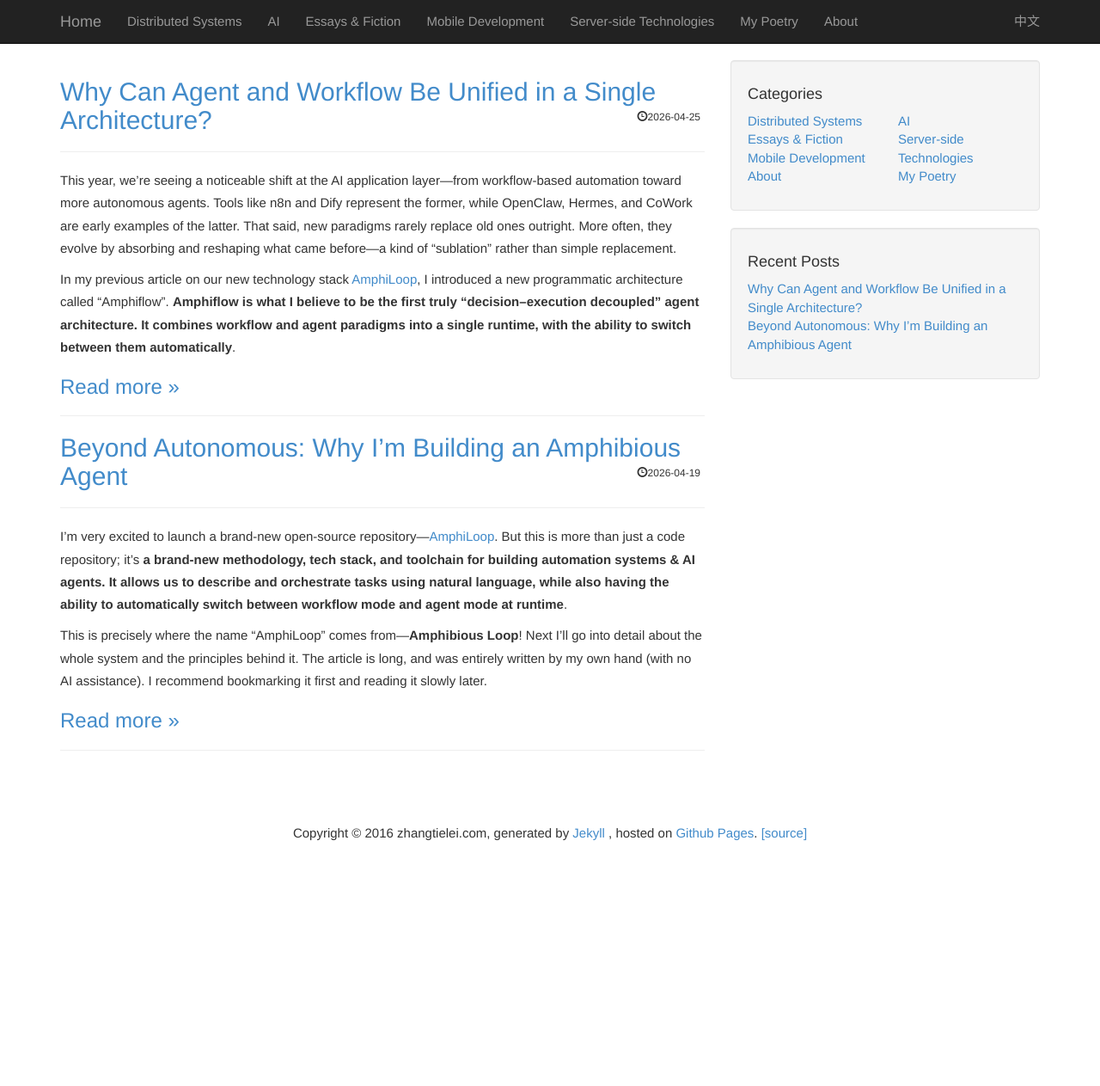
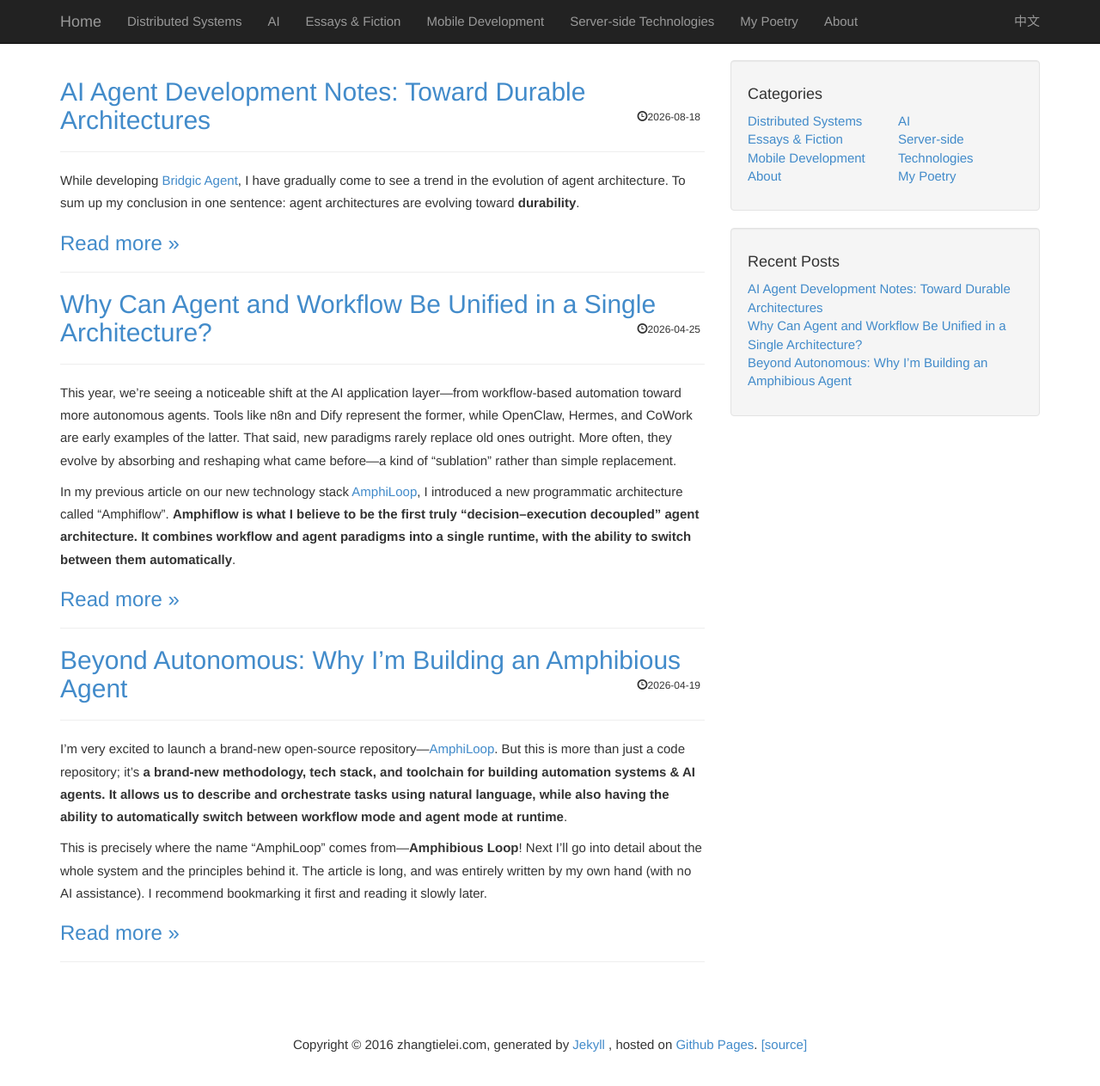
Before and after one commit to tielei/tielei.github.io, a Jekyll site: the page built from en/index.html, in a window 1280 px wide and 1276 px high. Shown: the top 1263 px of the window at 86% size. Built offline with Jekyll 4.4.1, drawn with Linux system fonts in a browser that asks for light colours; comment, search, counter and statistics services are not loaded; some of the changed lines change nothing that is shown.

Commit message:
英文版翻译 arch trend

```diff
--- /dev/null
+++ b/_en_posts/2026-08-18-blog-agent-dev-notes-arch-trend.md
@@ -0,0 +1,114 @@
+---
+layout: post
+category: ml
+lang: en
+translation_key: durable-agent-architecture
+translation_url: /posts/blog-agent-dev-notes-arch-trend.html
+permalink: /en/posts/blog-agent-dev-notes-arch-trend.html
+title: "AI Agent Development Notes: Toward Durable Architectures"
+date: 2026-08-18 00:00:00 +0800
+published: true
+---
+
+While developing [Bridgic Agent](https://mp.weixin.qq.com/s/UIX52eQIGDmsAggyf1AKfw), I have gradually come to see a trend in the evolution of agent architecture. To sum up my conclusion in one sentence: agent architectures are evolving toward **durability**.
+
+<!--more-->
+
+This is not merely the simple observation that today's agents need longer-lasting memory.
+
+This article may be somewhat abstract, but I will use as many concrete cases as possible to illustrate the idea.
+
+### What Is Wrong with Earlier Agent Architectures?
+
+Agents first entered the public eye as a new product category largely through command-line interfaces (CLI). Early versions of Claude Code, for example, were programming tools for engineers. Because engineers already did much of their work in terminals, this product form felt natural. These CLI tools also offered relatively rich text-based user interfaces (TUI), making the interaction experience “good enough” for engineers.
+
+Such a tool is still essentially like any other command-line program on Linux: you launch it when you need it and exit after the work is done. While using it, you can interact with only one session at a time. To interact with another session, you must first switch to it. This, too, feels natural in a TUI.
+
+But once agents evolved into desktop applications, a new issue emerged: you could open multiple sessions at the same time and start a new task in each one. In other words, you could interact with multiple sessions concurrently. This is the most natural interaction model for a desktop product.
+
+On the surface, there seems to be nothing wrong with that. Yet allowing users to interact with multiple sessions at once introduces a fundamental change to desktop applications: the lifecycle of the application no longer matches the lifecycle of any individual session. Unlike with a TUI, you do not have to exit one session before opening another.
+
+Now suppose a session reaches a human-in-the-loop operation—perhaps a permission request or a question asking the user to choose from several options. That session may wait there indefinitely. Technically, this creates two further problems:
+
+1. The waiting session cannot release its resources.
+2. If the application process restarts, the unfinished session cannot restore itself to its previous state.
+
+This is why most desktop agents on the market currently rely on a temporary compromise. If an agent is displaying an interactive screen or dialog and waiting for the user to choose, trying to quit the application triggers a warning that unfinished sessions still exist and asks whether you really want to exit. If you insist, the session data will be lost.
+
+This situation is partly a consequence of the evolutionary path of agents as a product category. Because agents originated in TUIs and began as client-side products, many companies inherited a client-based architecture. During the human interaction described above, the entire session technically remains suspended at an `await`, which blocks at least that coroutine. Much of its state therefore stays in memory, which is why the session cannot be fully restored after the process restarts.
+
+Of course, even desktop products that allow multiple sessions rarely have a very large number of sessions open for a single user, and fewer still happen to be waiting for human input. The problem is therefore not yet severe, and temporary workarounds are usually sufficient.
+
+However, agents face another trend: they will move to the cloud. Everyone has a strong desire for their agent to keep working even after their computer is turned off. This raises another question: why, in the AI era, did agents emerge as desktop applications rather than as cloud services accessed through a browser, as in the internet era? There are at least two reasons:
+
+- The first is cost. Agent execution is an extremely long-running process, whereas traditional internet requests finish in milliseconds. Long-running tasks consume enormous cloud resources. When the business model is still unclear, offering agents as a cloud-hosted service is economically unattractive.
+- The second is dependency on the environment. An agent works much like someone operating a computer, and the tasks it handles are often tightly coupled to the user's local desktop environment and files.
+
+In short, the rapid development of AI applications has contributed to the popularity of Electron and the widespread adoption of `TS` in the AI community (where `Python` had previously dominated). At the same time, this has become a constraint—a classic case of path dependence.
+
+In any event, the transition from desktop agents to cloud agents is unavoidable. The demand will persist, and there are again two reasons:
+
+- Costs are high today, but sufficiently strong business models may eventually support them. Costs will inevitably fall as well.
+- Serious enterprise agents intended for production are more likely to run in isolated cloud environments, where consistent and stable execution can be guaranteed.
+
+And here is the problem: once agents move to the cloud, the two issues that were relatively minor on the desktop—releasing resources and persisting state across restarts—become critical.
+
+### What Will Future Agent Architectures Look Like?
+
+**First, the frontend and backend will be decoupled.**
+
+When the frontend is waiting for a user response, the underlying session should not remain blocked in memory. Instead, it should be able to **pause/stop**, release its resources, and then resume after the user completes the interaction.
+
+As discussed above, this is not a particularly serious issue in a desktop client. In the design of [Bridgic Agent](https://github.com/bitsky-tech/bridgic-agent), however, it is a major concern. Why? One of Bridgic Agent's most important design principles is **“Agent-Led, Not Human-Driven.”** At the implementation level, this means the agent is particularly good at proactively initiating an interaction and then waiting for the user to make a choice, as in the example below:
+
+[<img src="/assets/images_arch_trend/en/ask-human-example.webp" width="80%" />](/assets/images_arch_trend/en/ask-human-example.webp)
+
+It even proactively asks the user to confirm mistakes or omissions in a task description. In the following example, when I entered the task, I referred to a status field in a Feishu spreadsheet. I had remembered it incorrectly: no such field existed in the spreadsheet. The actual field was named `order_status` (not `status`). Bridgic Agent proactively displayed the interaction below and prompted me to choose the correct field. This level of fine-grained control is clearly essential if an agent is to complete tasks in real-world scenarios.
+
+[<img src="/assets/images_arch_trend/en/confirm-about-wrong-fields.webp" width="80%" />](/assets/images_arch_trend/en/confirm-about-wrong-fields.webp)
+
+This creates a problem. A Bridgic Agent user is likely to run multiple sessions concurrently, and each session is highly likely to pause for user input. Therefore, although Bridgic Agent is currently only a desktop application, its architecture must solve this problem. Keep one fact in mind: a user may never respond to an interaction request in a particular session. They may simply abandon it, since they can always open a new session and run the task again.
+
+Solving this problem requires decoupling the frontend architecture from the backend architecture. A pure client architecture that couples the frontend interface and its underlying session into a single control flow suspended by `await` is simply not viable.
+
+**Second, the agent lifecycle will be decoupled from its in-memory state.**
+
+Put another way, the agent will be **durable**. Closing the application will no longer mean that the agent behind it ceases to exist.
+
+Why? Because this matches the user's perspective.
+
+Consider a more extreme case. Suppose you are interacting through a browser with an agent deployed in the cloud. Before the task is complete, your interaction may be intermittent: you might return hours or even days later to continue. As we have already seen, the need to release resources means the agent cannot remain in memory waiting for you the entire time. Yet you would not conclude that it no longer exists simply because it was evicted from memory in the meantime.
+
+Agents will perform increasingly long-running tasks in the real world. Consider another scenario in which agents collaborate with people: an agent joins a group chat, listens to its messages, and responds when appropriate. When the group is quiet, the agent clearly does not need to occupy memory while it waits. Doing so would waste tremendous resources—imagine having a large number of groups to monitor.
+
+Bridgic Agent faces the same concrete problem. As noted earlier, when it proactively interacts with a person, it must be able to stop rather than wait in memory. Stopping means releasing memory. It means persisting state. And it means restoring that state—including conversation data, interaction state, and other information—after receiving the user's response.
+
+Persistence, interruption, and recovery deserve a few more words. Agent runtimes may be naturally suited to these capabilities. From first principles, program code is difficult to persist, interrupt, and restore. Earlier software architectures could certainly serialize and deserialize state, but scaling that approach across environments with complex dependencies could become a nightmare. Agent systems improve the situation because nearly all their context is text.
+
+Moreover, from the user's perspective, **it is impossible to say** exactly when a conversation with an agent has ended. You can return at any time and continue the interaction. In this sense, we can regard the agent as an entity that conceptually persists indefinitely, with a lifecycle decoupled from whether it currently occupies memory.
+
+### Summary
+
+To summarize, future agent architectures will decouple the frontend from the backend and support interruption, persistence, and restart at any time. In other words, the agent's lifecycle will be decoupled from its in-memory state. I call an architecture with these properties a **durable agent architecture**.
+
+Such an architecture is clearly better suited to cloud deployment. It also works equally well for clients and the cloud. Most agents on the market have not yet reached this point because of path dependence and because the problem has not been severe enough so far.
+
+From the beginning, however, [Bridgic Agent](https://mp.weixin.qq.com/s/UIX52eQIGDmsAggyf1AKfw) has embraced the principle that **“Agent-Led, Not Human-Driven.”** This creates a more urgent need for such an architecture. As a result, Bridgic Agent's architecture is now only one step away from that of a true cloud agent.
+
+This article has examined one direction in the evolution of agent architecture and how it manifests in a real development project. It is certainly not the whole story of agents.
+
+I will continue sharing my experience developing agents. Comments and discussion are welcome.
+
+(End)
+
+**More selected articles:**
+
+- [After Months in Seclusion, I’m Officially Releasing an Open-Source Agent—and Starting to “Build on the Side”](https://mp.weixin.qq.com/s/UIX52eQIGDmsAggyf1AKfw)
+- [Why Can Agents and Workflows Be Unified in a Single Architecture?](https://mp.weixin.qq.com/s/heZdKTFKn1r33QwarNhrMg)
+- [Building Agents in Amphibious Mode: A Different Approach from OpenClaw and Hermes](https://mp.weixin.qq.com/s/KKHWWzJqeKR1fF6EsXheLQ)
+- [A Lunar New Year Conversation About AI and the Humanities](https://mp.weixin.qq.com/s/8rQ8a5M35ymod_gjP1JChg)
+- [The AI Agent Era May Reset in 2026](https://mp.weixin.qq.com/s/h8kS6dpoX2YC771M0nGrAA)
+- [The Software Development Paradigm in the AI Agent Era](https://mp.weixin.qq.com/s/vejqEv5hACcbT15b4Xe5LQ)
+- [AI Agents: Concepts, Levels of Autonomy, and Layers of Abstraction](https://mp.weixin.qq.com/s/dJAWleHyOWd8FPqH5ZqDWw)
+- [A Primer: The Probability Behind LLMs](https://mp.weixin.qq.com/s/gF-EAVn0sfaPgvHmRLW3Gw)
+- [What Does the Most Important Paper in Distributed Systems Actually Say?](https://mp.weixin.qq.com/s/FZnJLPeTh-bV0amLO5CnoQ)
--- a/_posts/2026-08-18-blog-agent-dev-notes-arch-trend.md
+++ b/_posts/2026-08-18-blog-agent-dev-notes-arch-trend.md
@@ -1,6 +1,8 @@
 ---
 layout: post
 category: ml
+translation_key: durable-agent-architecture
+translation_url: /en/posts/blog-agent-dev-notes-arch-trend.html
 title: Agent开发手记：agent架构的一个发展趋势
 date: 2026-08-18 00:00:00 +0800
 published: true
```
Also changed, not shown: assets/images_arch_trend/en/ask-human-example.webp (added), assets/images_arch_trend/en/confirm-about-wrong-fields.webp (added).
